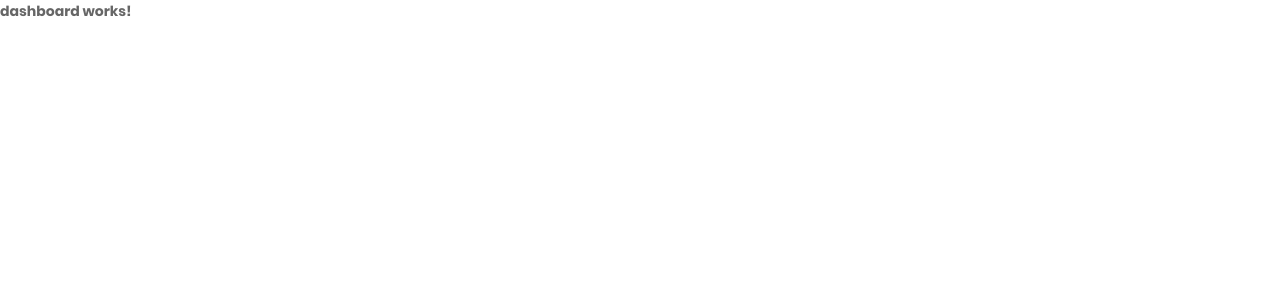
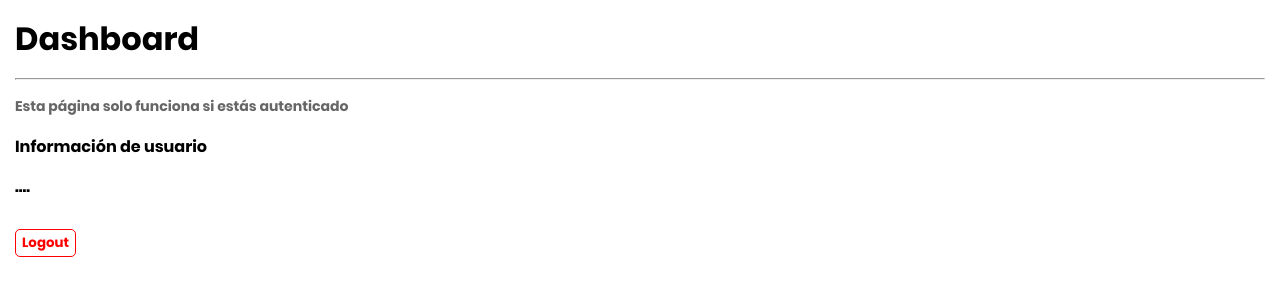
Before and after one commit to magadiflo/angular-auth-app, an Angular app: page /protected/dashboard in a window 1280 px wide. Shown: the top 300 px of the page. Built offline with nearby package versions, Linux system fonts and the light colour scheme.

Commit message:
Pantalla protegida

```diff
--- a/src/app/auth/pages/login/login.component.ts
+++ b/src/app/auth/pages/login/login.component.ts
@@ -1,5 +1,6 @@
 import { Component } from '@angular/core';
 import { FormBuilder, FormGroup, Validators } from '@angular/forms';
+import { Router } from '@angular/router';
 
 @Component({
   selector: 'app-login',
@@ -14,11 +15,13 @@ export class LoginComponent {
     password: ['123456', [Validators.required, Validators.minLength(6)]],
   });
 
-  constructor(private fb: FormBuilder) { }
+  constructor(
+    private router: Router,
+    private fb: FormBuilder) { }
 
   login(): void {
     console.log(this.miFormulario.valid);
-    console.log(this.miFormulario.value);
+    this.router.navigate(['/protected', 'dashboard']);
   }
 
 }
--- a/src/app/auth/pages/register/register.component.ts
+++ b/src/app/auth/pages/register/register.component.ts
@@ -1,5 +1,6 @@
 import { Component } from '@angular/core';
 import { FormBuilder, FormGroup, Validators } from '@angular/forms';
+import { Router } from '@angular/router';
 
 @Component({
   selector: 'app-register',
@@ -15,11 +16,13 @@ export class RegisterComponent {
     password: ['', [Validators.required, Validators.minLength(6)]],
   });
 
-  constructor(private fb: FormBuilder) { }
+  constructor(
+    private router: Router,
+    private fb: FormBuilder) { }
 
   register(): void {
     console.log(this.miFormulario.value);
-    console.log(this.miFormulario.valid);
+    this.router.navigate(['/protected', 'dashboard']);
   }
 
 }
--- a/src/app/protected/dashboard/dashboard.component.html
+++ b/src/app/protected/dashboard/dashboard.component.html
@@ -1 +1,9 @@
-<p>dashboard works!</p>
+<h1>Dashboard</h1>
+<hr>
+
+<p>Esta página solo funciona si estás autenticado</p>
+
+<h4>Información de usuario</h4>
+<pre>....</pre>
+
+<button type="button" (click)="logout()">Logout</button>
--- a/src/app/protected/dashboard/dashboard.component.ts
+++ b/src/app/protected/dashboard/dashboard.component.ts
@@ -1,16 +1,31 @@
-import { Component, OnInit } from '@angular/core';
+import { Component } from '@angular/core';
+import { Router } from '@angular/router';
 
 @Component({
   selector: 'app-dashboard',
   templateUrl: './dashboard.component.html',
   styles: [
+    `* {
+      margin: 15px;
+    }
+    button[type="button"] {
+      color: red;
+      border: 1px solid red;
+      padding: 3px 6px;
+      border-radius: 5px;
+    }
+    button[type="button"]:hover {
+      background-color: #F79E7C;
+      color: #FFFFFF;
+    }`
   ]
 })
-export class DashboardComponent implements OnInit {
+export class DashboardComponent {
 
-  constructor() { }
+  constructor(private router: Router) { }
 
-  ngOnInit(): void {
+  logout() {
+    this.router.navigate(['/auth', 'login']);
   }
 
 }
```
